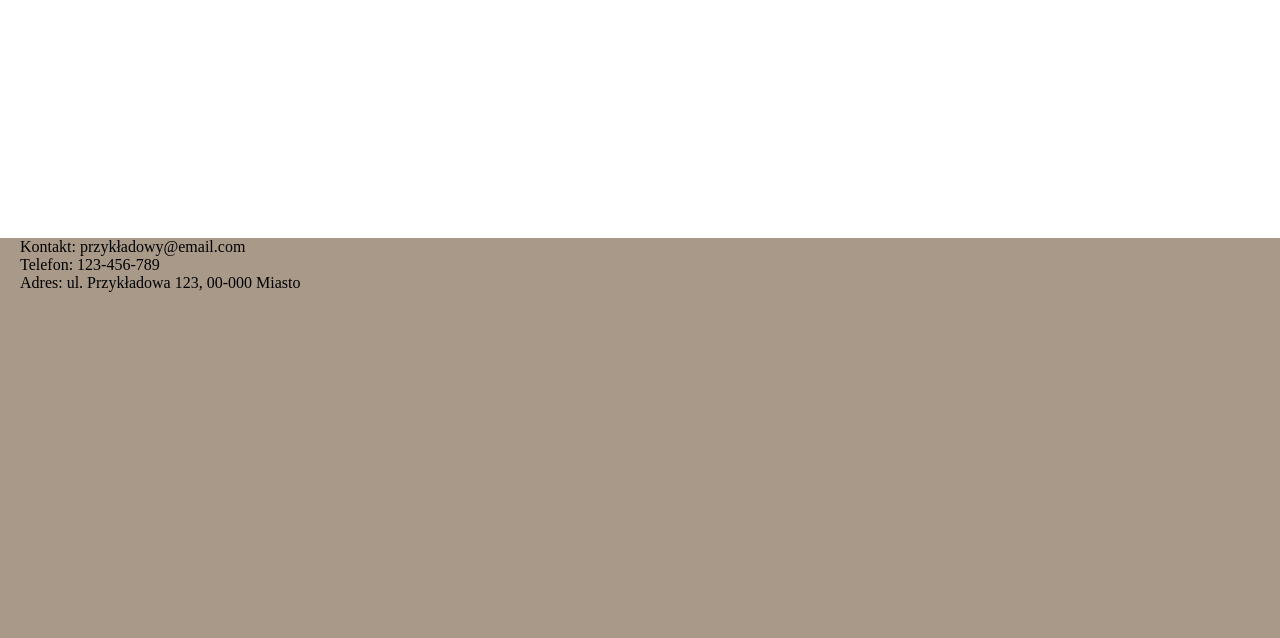
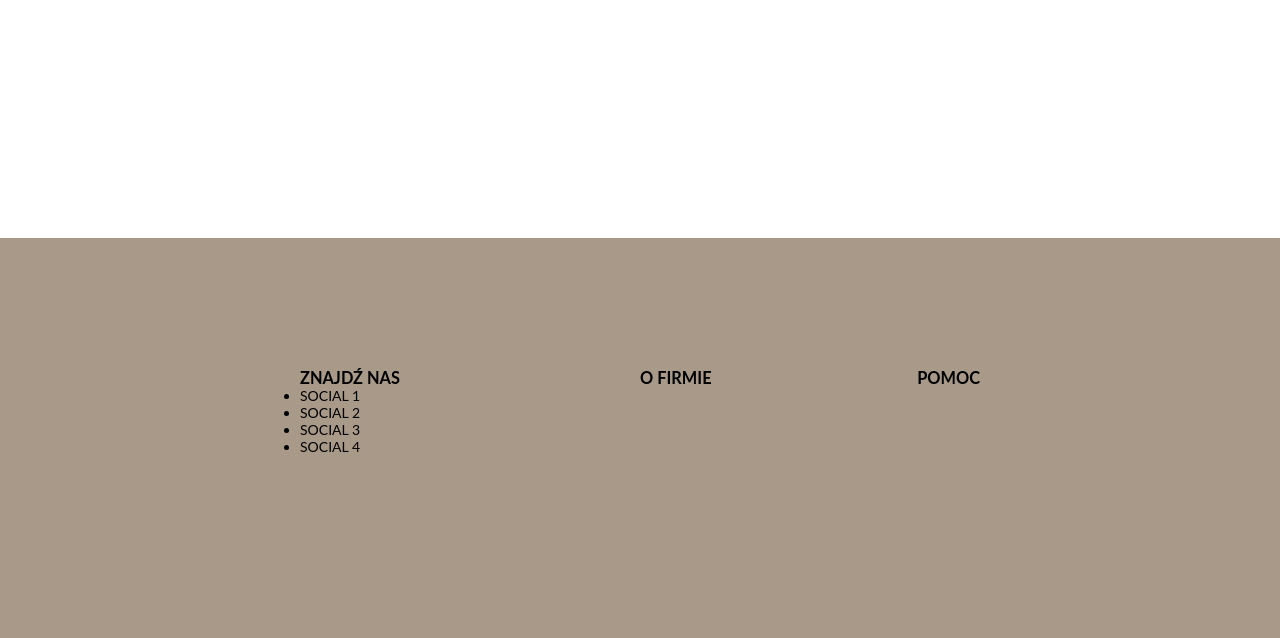
Before and after one commit to olohiperbolo/Yabro, a PHP site: page /yabro.html in a window 1280 px wide. Shown: the part 2707-3345 px from the top of the page. Run offline with PHP 8.4, Linux system fonts and the light colour scheme.

Commit message:
male miznau

```diff
--- a/style.css
+++ b/style.css
@@ -6,7 +6,6 @@ body{
     flex-wrap: wrap;
     max-width: 100%;
     position: relative;
-    display: flex;
     justify-content: center;
 }
 .box{
@@ -24,7 +23,6 @@ body{
     border: none;
     outline: none;
 }
-
 .title{
     color: black;
     font-size: 64px;
@@ -224,9 +222,10 @@ body{
 .recentlyviewed-box{
     width: 285px;
     height: 285px;
-    margin-right: 20px;
+    margin-right: 15px;
+    margin-left: 15px;
     margin-top: 50px;
-    display: inline-block;
+    display: block;
     position: relative;
     overflow: hidden;
 }
@@ -256,3 +255,33 @@ body{
     padding: 0 20px;
     border: none;
 }
+.footer-socials{
+    color: black;
+    font-size: 14px;
+    font-family: "Lato", serif;
+    margin-top: 10px;
+    justify-content: center;
+    position: absolute;
+    top: 30%;
+    left: 300px;
+}
+.footer-aboutuslink{
+    color: black;
+    font-size: 14px;
+    font-family: "Lato", serif;
+    margin-top: 10px;
+    justify-content: center;
+    position: absolute;
+    top: 30%;
+    left: 50%;
+}
+.footer-help{
+    color: black;
+    font-size: 14px;
+    font-family: "Lato", serif;
+    margin-top: 10px;
+    justify-content: center;
+    position: absolute;
+    top: 30%;
+    right: 300px;
+}
--- a/yabro.html
+++ b/yabro.html
@@ -51,9 +51,21 @@
     </newest-box3>
     <span class="recentlyviewed-text">OSTATNIO PRZEGLĄDANE</span>
     <footer class="footer-box">
-        <p>Kontakt: przykładowy@email.com</p>
-        <p>Telefon: 123-456-789</p>
-        <p>Adres: ul. Przykładowa 123, 00-000 Miasto</p>
+        <div class="footer-socials">
+            <h3>ZNAJDŹ NAS</h3>
+            <ul>
+                <li>SOCIAL 1</li>
+                <li>SOCIAL 2</li>
+                <li>SOCIAL 3</li>
+                <li>SOCIAL 4</li>
+            </ul>
+        </div>
+        <div class="footer-aboutuslink">
+            <h3>O FIRMIE</h3>
+        </div>
+        <div class="footer-help">
+            <h3>POMOC</h3>
+        </div>
     </footer>
 </container>
 </body>
```
